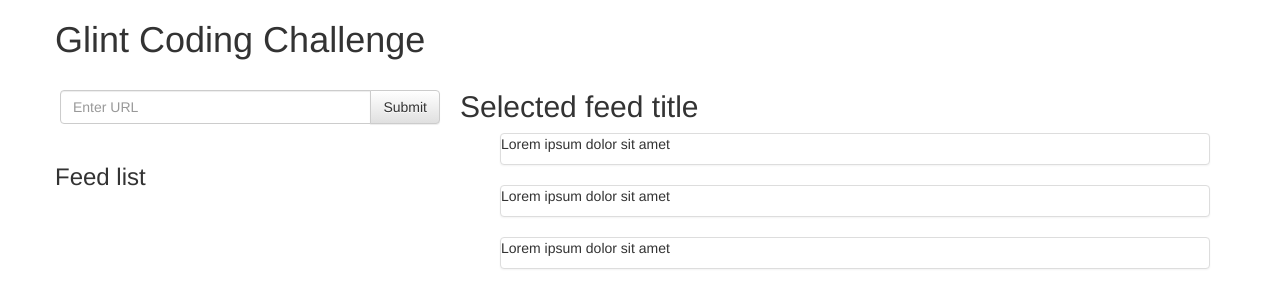
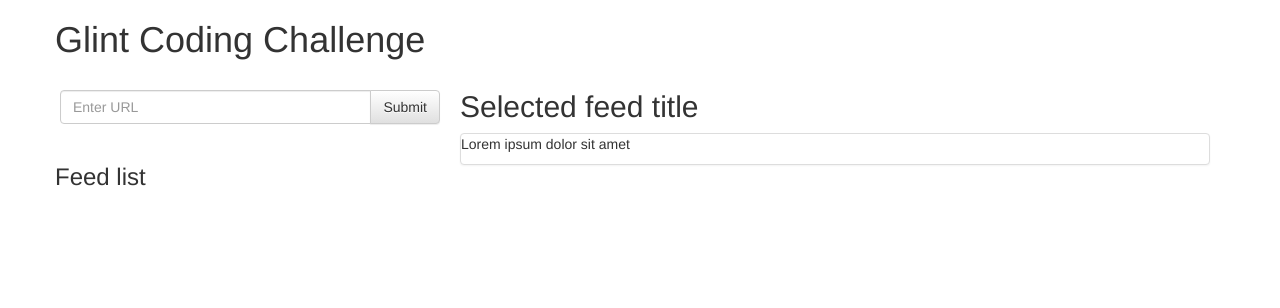
Before and after one commit to sengeezer/tnilg, a React (Create React App) app: page / in a window 1280 px wide. Shown: the top 308 px of the page. Built offline with nearby package versions, Linux system fonts and the light colour scheme.

Commit message:
Progress with post rendering

```diff
--- a/src/components/Feed.js
+++ b/src/components/Feed.js
@@ -5,7 +5,7 @@ export default (props) => {
   return (
     <li key={props.id}>
       <Panel>
-        {props.url}
+        <span className="panelFeedUrl">{props.url}</span>
         <Button bsStyle="danger"><Glyphicon glyph="remove" /></Button>
       </Panel>
     </li>
--- a/src/containers/PostsList.js
+++ b/src/containers/PostsList.js
@@ -1,4 +1,5 @@
 import React, { Component } from 'react';
+import { connect } from 'react-redux';
 
 import Post from '../components/Post';
 
@@ -9,27 +10,24 @@ class PostsList extends Component {
     const content = postData.data.selftext;
 
     return (
-      <Post title="{title}" date="{date}" content="{content}" />
+      <Post key={title} title={title} date={date} content={content} />
     );
   }
   render() {
     return (
       <div>
         <h2>Selected feed title</h2>
-        <ul className="postsList">
-          <li>
-            <Post title="Post #1" date="14/12/17" content="Lorem ipsum dolor sit amet" />
-          </li>
-          <li>
-            <Post title="Post #2" date="15/12/17" content="Lorem ipsum dolor sit amet" />
-          </li>
-          <li>
-            <Post title="Post #3" date="16/12/17" content="Lorem ipsum dolor sit amet" />
-          </li>
-        </ul>
+        {this.props.feed.map(this.renderPost)}
+
+        <Post title="Post #1" date="14/12/17" content="Lorem ipsum dolor sit amet" />
       </div>
     );
   }
 }
 
-export default PostsList;
+function mapStateToProps({ feed }) {
+  return { feed };
+}
+
+// export default PostsList;
+export default connect(mapStateToProps, null)(PostsList);
--- a/src/index.css
+++ b/src/index.css
@@ -20,3 +20,7 @@ body {
 .feedList {
   padding-left: 0;
 }
+
+.panelFeedUrl {
+  margin-right: 25px;
+}
```
